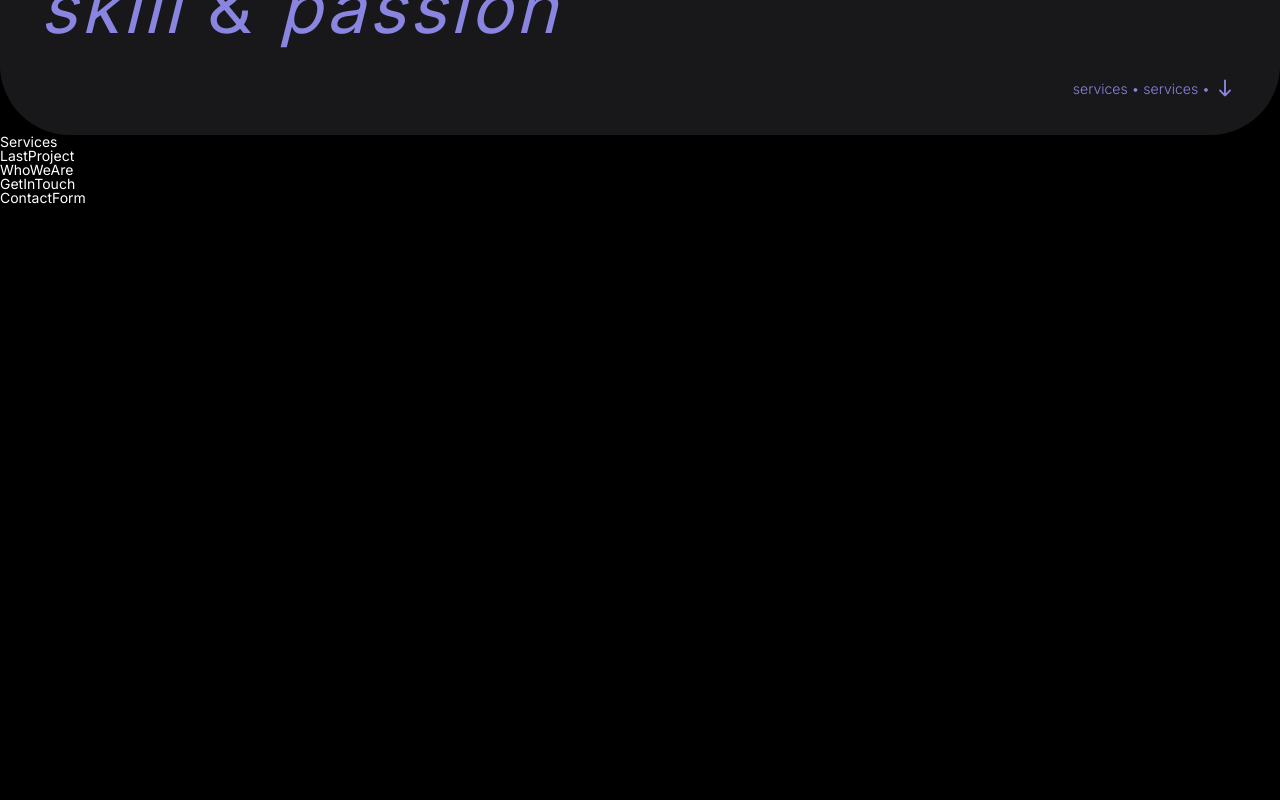
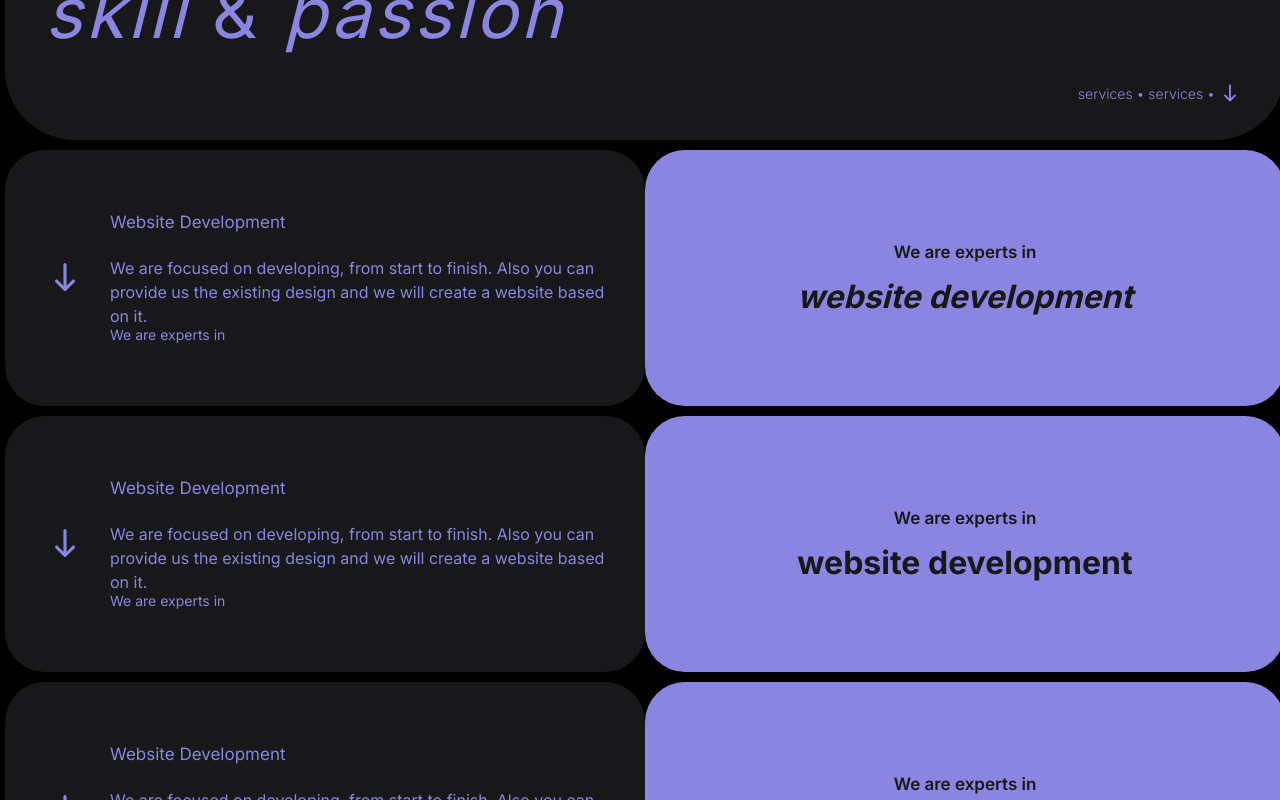
Before and after one commit to Mandrichuk/nowandhere, a React (Create React App) app: page / in a window 1280 px wide. Shown: the part 1200-2000 px from the top of the page. Before the commit the page ends 1406 px from the top, so only its background shows below. Built offline with nearby package versions, Linux system fonts and the light colour scheme.

Commit message:
style: the 'Services' creation of appearence

```diff
--- a/package.json
+++ b/package.json
@@ -10,11 +10,13 @@
     "@types/node": "^16.18.86",
     "@types/react": "^18.2.61",
     "@types/react-dom": "^18.2.19",
+    "framer-motion": "^11.0.8",
     "react": "^18.2.0",
     "react-dom": "^18.2.0",
     "react-router-dom": "^6.22.2",
     "react-scripts": "5.0.1",
     "react-textfit": "^1.1.1",
+    "react-visibility-sensor": "^5.1.1",
     "sass": "^1.71.1",
     "typescript": "^4.9.5",
     "web-vitals": "^2.1.4"
--- a/src/components/Services.tsx
+++ b/src/components/Services.tsx
@@ -1,13 +1,93 @@
-import React from "react";
+import React, { useEffect, useRef, useState } from "react";
+import { motion } from "framer-motion";
 
 import { ServicesProps } from "../lib/interfaces";
+import { DescriptionProps } from "../lib/types";
+
+import { toUpperCase } from "../utils/toUpperCase";
+import italicText from "../utils/italicText";
+
+import { OurServicesText as OurServicesConstant } from "../constants/Index";
 
 function Services({ lang }: ServicesProps) {
+  const servicesText =
+    OurServicesConstant[lang as keyof typeof OurServicesConstant] ||
+    OurServicesConstant["en"];
+
   return (
     <section id="Services" className="Services">
-      Services
+      {servicesText.services.map((service, index) => (
+        <div className="wrapper" key={index}>
+          <Description {...service} />
+          <div className="statement">
+            <div className="inner-padding">
+              <div className="icon">{service.icon}</div>
+              <p className="clarification">{service.clarification}</p>
+              <h3
+                className="title"
+                dangerouslySetInnerHTML={{
+                  __html: italicText(service.statement),
+                }}
+              />
+            </div>
+          </div>
+        </div>
+      ))}
     </section>
   );
 }
 
+function Description({
+  title,
+  article,
+  icon,
+  clarification,
+}: DescriptionProps) {
+  const [isVisible, setIsVisible] = useState<boolean>(false);
+  const containerRef = useRef(null);
+
+  useEffect(() => {
+    const observer = new IntersectionObserver(
+      (entries) => {
+        entries.forEach((entry) => {
+          if (entry.isIntersecting) {
+            setIsVisible(true);
+            observer.unobserve(entry.target);
+          }
+        });
+      },
+      { threshold: 0.5 }
+    );
+
+    if (containerRef.current) {
+      observer.observe(containerRef.current);
+    }
+
+    return () => {
+      if (containerRef.current) {
+        observer.unobserve(containerRef.current);
+      }
+    };
+  }, []);
+
+  return (
+    <motion.div
+      className="description"
+      initial={{ x: isVisible ? 0 : "+25vw" }}
+      animate={{ x: isVisible ? 0 : "+25vw" }}
+      transition={{ type: "spring", stiffness: 100, damping: 15 }}
+      ref={containerRef}
+    >
+      <div className="inner-padding">
+        <div className="icon">{icon}</div>
+        <div className="text">
+          <p className="title">{title}</p>
+          <p className="article">{article}</p>
+          <p className="clarification">{clarification}</p>
+        </div>
+      </div>
+    </motion.div>
+  );
+}
+
 export default Services;
--- a/src/constants/Index.tsx
+++ b/src/constants/Index.tsx
@@ -1,4 +1,9 @@
-import { type LogoProps, type IntroductionProps, type WhatWeDoProps } from "../lib/types";
+import {
+  type LogoProps,
+  type IntroductionProps,
+  type WhatWeDoProps,
+  type OurServicesProps,
+} from "../lib/types";
 
 export const images = {
   circle: (
@@ -316,6 +321,77 @@ export const WhatWeDoText: WhatWeDoProps = {
     circle: {
       text: "услуги • услуги •",
       icon: images.arrowDown,
-    }
+    },
   },
 };
+
+export const OurServicesText: OurServicesProps = {
+  en: {
+    services: [
+      {
+        title: "Website Development",
+        article:
+          "We are focused on developing, from start to finish. Also you can provide us the existing design and we will create a website based on it. ",
+        icon: images.ourservices,
+        clarification: "We are experts in",
+        statement: "-website development-",
+      },
+      {
+        title: "Website Development",
+        article:
+          "We are focused on developing, from start to finish. Also you can provide us the existing design and we will create a website based on it. ",
+        icon: images.ourservices,
+        clarification: "We are experts in",
+        statement: "website development",
+      },
+      {
+        title: "Website Development",
+        article:
+          "We are focused on developing, from start to finish. Also you can provide us the existing design and we will create a website based on it. ",
+        icon: images.ourservices,
+        clarification: "We are experts in",
+        statement: "website development",
+      },
+      {
+        title: "Website Development",
+        article:
+          "We are focused on developing, from start to finish. Also you can provide us the existing design and we will create a website based on it. ",
+        icon: images.ourservices,
+        clarification: "We are experts in",
+        statement: "website development",
+      },
+    ],
+  },
+  ru: {
+    services: [
+      {
+        title: "Разработка сайтов",
+        article: "Мы ценим свою работу. Мы создаем сайты, которые выгодно демонстрируются.",
+        icon: images.ourservices,
+        clarification: "Мы опытны в",
+        statement: "разработке сайтов",
+      },
+      {
+        title: "Разработка сайтов",
+        article: "Мы ценим свою работу. Мы создаем сайты, которые выгодно демонстрируются.",
+        icon: images.ourservices,
+        clarification: "Мы опытны в",
+        statement: "разработке сайтов",
+      },
+      {
+        title: "Разработка сайтов",
+        article: "Мы ценим свою работу. Мы создаем сайты, которые выгодно демонстрируются.",
+        icon: images.ourservices,
+        clarification: "Мы опытны в",
+        statement: "разработке сайтов",
+      },
+      {
+        title: "Разработка сайтов",
+        article: "Мы ценим свою работу. Мы создаем сайты, которые выгодно демонстрируются.",
+        icon: images.ourservices,
+        clarification: "Мы опытны в",
+        statement: "разработке сайтов",
+      },
+    ]
+  },
+};
--- a/src/scss/_config.scss
+++ b/src/scss/_config.scss
@@ -37,10 +37,12 @@ $font-sizes: (
   h1: clamp(70px, 2.5vw, 130px),
   h2: clamp(50px, 2.5vw, 100px),
   h3: clamp(40px, 2.5vw, 70px),
+  h4: clamp(30px, 2.5vw, 60px),
   p: clamp(14px, 1.5vw, 14px),
   introductionIcon: clamp(12px, 1.5vw, 20px),
   serviceIcon: clamp(37px, 1.5vw, 55px),
-  small: clamp(10px, 1.5vw, 12px)
+  small: clamp(10px, 1.5vw, 12px),
+  services: clamp(14px, 1.5vw, 16px)
 );
 $icon-sizes: (
   mobile: 30px,
--- a/src/scss/_responsive.scss
+++ b/src/scss/_responsive.scss
@@ -415,5 +415,108 @@
         }
       }
     }
+
+    .Services {
+      margin: $section-margin;
+      @include Flex(column, center, space-between);
+
+      .wrapper {
+        width: 100%;
+        margin: $section-margin 0;
+        @include Flex(row, center, space-between);
+        aspect-ratio: 1 / 0.25;
+
+        .description {
+          height: 100%;
+
+          color: color(custom-purple);
+          border-radius: borderRadius(mobile);
+          background-color: color(custom-dark-gray);
+          flex: 1;
+
+          .inner-padding {
+            @include Flex(row, center, center);
+            .icon {
+              display: block;
+              min-width: iconSizes(screen);
+              margin-right: 20px;
+              // flex: 1
+
+              svg {
+                fill: color(custom-purple);
+              }
+            }
+
+            .text {
+              .title {
+                font-weight: fontWeight(regular);
+                font-size: calc(fontSize(p) + 3px);
+                margin-bottom: 25px;
+              }
+
+              .article {
+                font-size: fontSize(regular);
+                line-height: 1.5;
+              }
+            }
+          }
+        }
+
+        .statement {
+          @include Flex(column, center, center);
+          height: 100%;
+          background-color: color(custom-purple);
+          color: color(custom-dark-gray);
+          border-radius: borderRadius(mobile);
+          flex: 1;
+
+          .inner-padding {
+            @include Flex(column, center, center);
+            .icon {
+              width: iconSizes(mobile);
+              display: none;
+
+              svg {
+                fill: color(custom-dark-gray);
+              }
+            }
+
+            .clarification,
+            .title {
+              display: block;
+            }
+            .clarification {
+              font-weight: fontWeight(semibold);
+              font-size: calc(fontSize(p) + 3px);
+              margin-bottom: 20px;
+            }
+            .title {
+              font-weight: fontWeight(bold);
+              font-size: fontSize(h4);
+            }
+          }
+        }
+      }
+    }
   }
 }
+
+@media (min-width: 600px) {
+  #root {
+    .Services {
+      .wrapper {
+        aspect-ratio: 1 / 0.25;
+      }
+    }
+  }
+}
+
+@media (min-width: 1000px) {
+  #root {
+    .Services {
+      .wrapper {
+        aspect-ratio: 1 / 0.2;
+      }
+    }
+  }
+}
--- a/src/scss/_services.scss
+++ b/src/scss/_services.scss
@@ -0,0 +1,64 @@
+.Services {
+  margin: $section-margin;
+  @include Flex(column, center, space-between);
+
+  .wrapper {
+    width: 100%;
+    margin: $section-margin 0;
+    @include Flex(row, center, space-between);
+    aspect-ratio: 1 / 0.55;
+
+    .description {
+      height: 100%;
+
+      color: color(custom-purple);
+      border-radius: borderRadius(mobile);
+      background-color: color(custom-dark-gray);
+      flex: 1.6;
+
+      .inner-padding {
+        .icon {
+          display: none;
+        }
+
+        .text {
+          .title {
+            font-weight: fontWeight(regular);
+            font-size: calc(fontSize(services) + 3px);
+            margin-bottom: 25px;
+          }
+
+          .article {
+            font-size: fontSize(services);
+            line-height: 1.3;
+          }
+        }
+      }
+    }
+
+    .statement {
+      @include Flex(column, center, center);
+      height: 100%;
+      background-color: color(custom-purple);
+      color: color(custom-dark-gray);
+      border-radius: borderRadius(mobile);
+      flex: 0.4;
+
+      .inner-padding {
+        @include Flex(column, center, center);
+        .icon {
+          width: iconSizes(mobile);
+
+          svg {
+            fill: color(custom-dark-gray);
+          }
+        }
+
+        .clarification,
+        .title {
+          display: none;
+        }
+      }
+    }
+  }
+}
--- a/src/scss/_whatWeDo.scss
+++ b/src/scss/_whatWeDo.scss
@@ -1,7 +1,7 @@
 .WhatWeDo {
   width: 100%;
   @include Flex(column, start, start);
-  padding: $section-margin;
+  margin: $section-margin;
   background-color: color(custom-dark-gray);
   color: color(custom-purple);
 
```
Also changed, not shown: src/lib/types.ts (+29 -2 lines), 1 other file (tests, documents, lock files or other folders).
